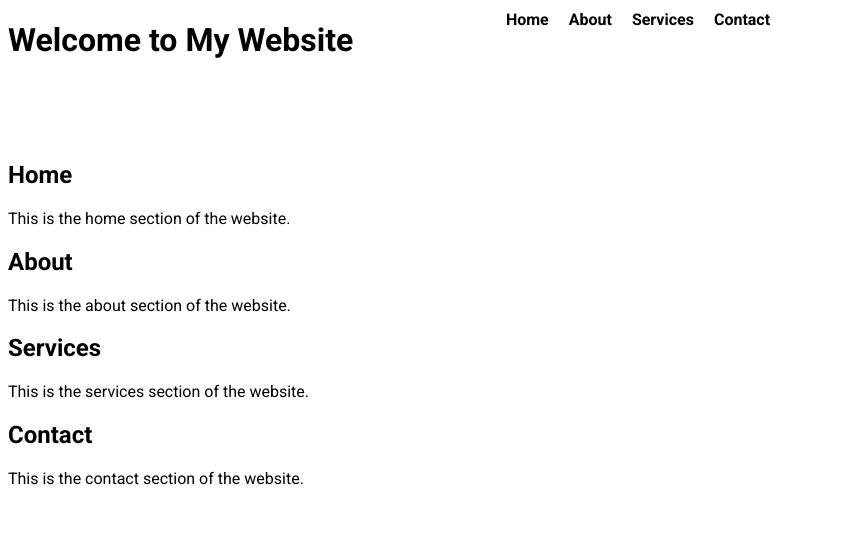
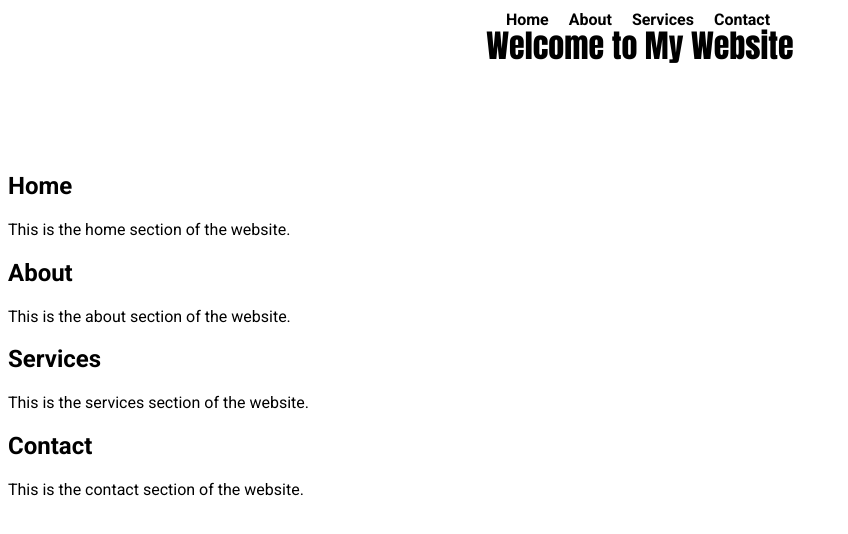
Before and after one commit to Movindu-26/Dynamic-Landing-Page--HTML---CSS-, a plain HTML site: page index.html in a window 1280 px wide. Shown: the whole page, without its empty margins (0-848 px from the left). Drawn offline with Linux system fonts and the light colour scheme.

Commit message:
update image

```diff
--- a/index.css
+++ b/index.css
@@ -35,3 +35,8 @@ nav ul li a {
 main {
     padding-top: 60px; /* Add padding to avoid content being hidden behind the fixed nav */
 }
+
+h1{
+    text-align: center;
+font-family: Impact, Haettenschweiler, 'Arial Narrow Bold', sans-serif;
+}
```
